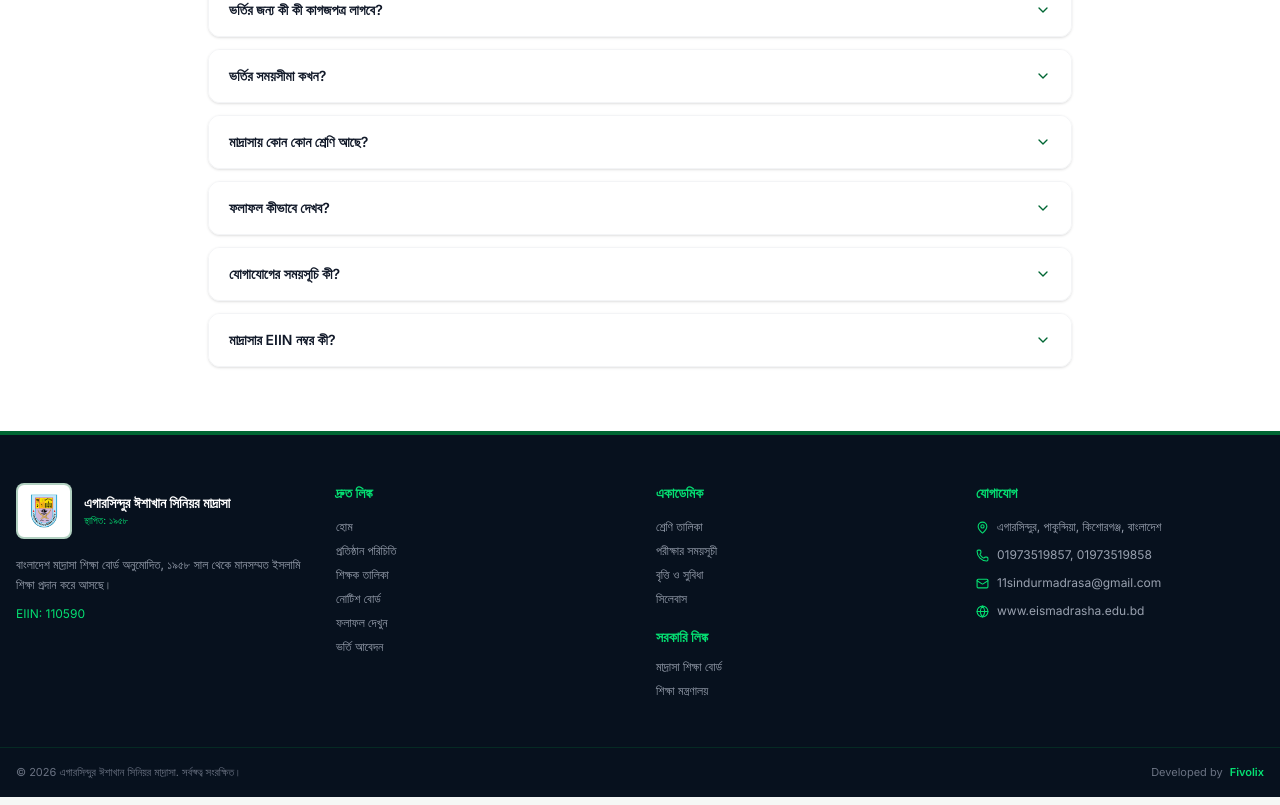
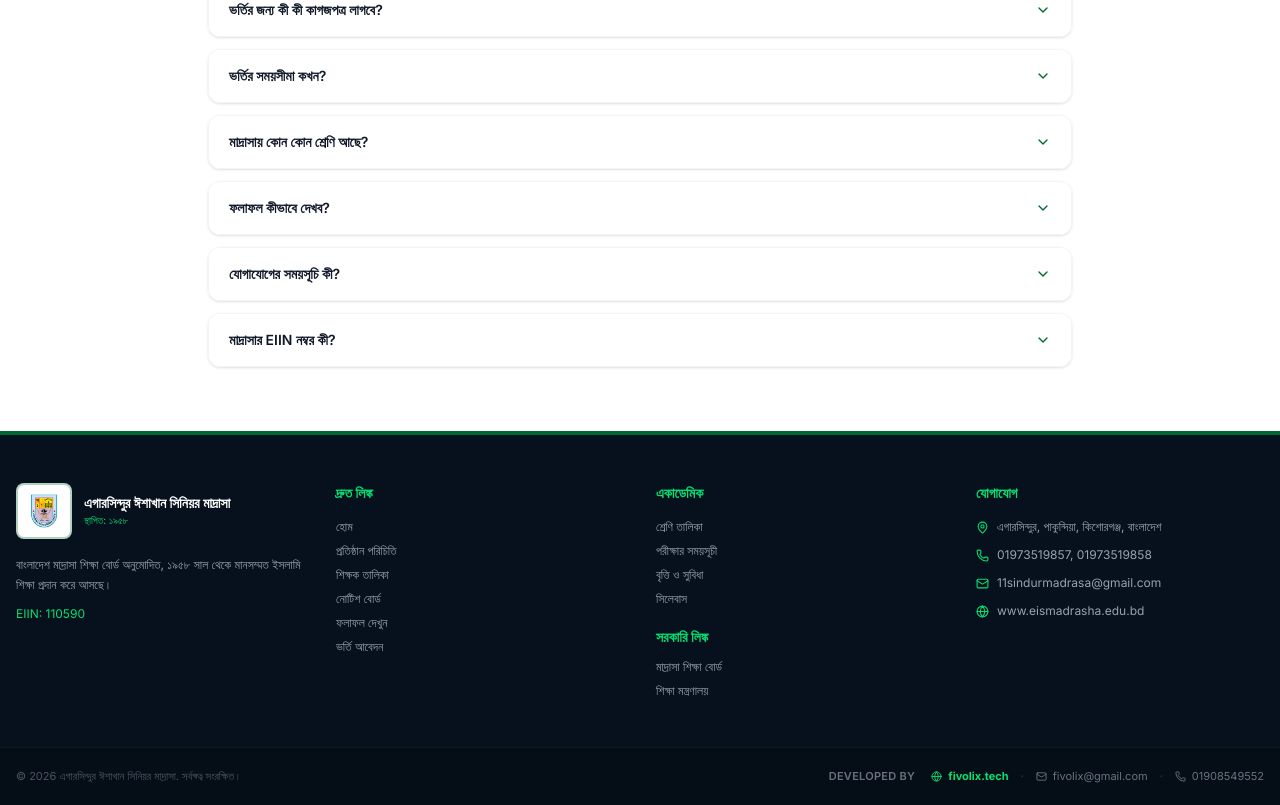
Before and after one commit to shantonudebnath/College-Management-System, a Next.js app: page / in a window 1280 px wide. Shown: the part 4468-5273 px from the top of the page. Built offline with nearby package versions, Linux system fonts and the light colour scheme; no server answers; the database is empty.

Commit message:
feat: add Fivolix developer footer to all pages (admin, student, teacher dashboards + public footer)

```diff
--- a/src/app/admin/layout.tsx
+++ b/src/app/admin/layout.tsx
@@ -1,11 +1,13 @@
 import AdminSidebar from '@/components/layout/AdminSidebar';
+import DevFooter from '@/components/layout/DevFooter';
 
 export default function AdminLayout({ children }: { children: React.ReactNode }) {
   return (
     <div className="flex h-screen overflow-hidden bg-[#f8f7ff]">
       <AdminSidebar />
-      <div className="flex-1 overflow-y-auto">
-        {children}
+      <div className="flex-1 overflow-y-auto flex flex-col">
+        <div className="flex-1">{children}</div>
+        <DevFooter />
       </div>
     </div>
   );
--- a/src/app/student/layout.tsx
+++ b/src/app/student/layout.tsx
@@ -1,11 +1,13 @@
 import StudentSidebar from '@/components/layout/StudentSidebar';
+import DevFooter from '@/components/layout/DevFooter';
 
 export default function StudentLayout({ children }: { children: React.ReactNode }) {
   return (
     <div className="flex h-screen overflow-hidden bg-[#f8f7ff]">
       <StudentSidebar />
-      <div className="flex-1 overflow-y-auto">
-        {children}
+      <div className="flex-1 overflow-y-auto flex flex-col">
+        <div className="flex-1">{children}</div>
+        <DevFooter />
       </div>
     </div>
   );
--- a/src/app/teacher/layout.tsx
+++ b/src/app/teacher/layout.tsx
@@ -1,13 +1,15 @@
 import TeacherSidebar from '@/components/layout/TeacherSidebar';
 import { CurrentTeacherProvider } from '@/context/CurrentTeacherContext';
+import DevFooter from '@/components/layout/DevFooter';
 
 export default function TeacherLayout({ children }: { children: React.ReactNode }) {
   return (
     <CurrentTeacherProvider>
       <div className="flex h-screen overflow-hidden bg-[#f8f7ff]">
         <TeacherSidebar />
-        <div className="flex-1 overflow-y-auto">
-          {children}
+        <div className="flex-1 overflow-y-auto flex flex-col">
+          <div className="flex-1">{children}</div>
+          <DevFooter />
         </div>
       </div>
     </CurrentTeacherProvider>
--- /dev/null
+++ b/src/components/layout/DevFooter.tsx
@@ -0,0 +1,34 @@
+import { Globe, Mail, Phone } from 'lucide-react';
+
+export default function DevFooter() {
+  return (
+    <div className="border-t border-gray-100 bg-white px-6 py-3">
+      <div className="flex flex-col sm:flex-row items-center justify-between gap-2 text-[11px] text-gray-400">
+        <p>© {new Date().getFullYear()} সকল স্বত্ব সংরক্ষিত।</p>
+        <div className="flex flex-wrap items-center justify-center gap-3">
+          <span className="text-gray-500 font-semibold">Developed by</span>
+          <a
+            href="https://fivolix.tech"
+            target="_blank"
+            rel="noopener noreferrer"
+            className="flex items-center gap-1 text-purple-600 hover:text-purple-800 font-bold transition-colors"
+          >
+            <Globe size={11} /> fivolix.tech
+          </a>
+          <a
+            href="mailto:fivolix@gmail.com"
+            className="flex items-center gap-1 hover:text-gray-600 transition-colors"
+          >
+            <Mail size={11} /> fivolix@gmail.com
+          </a>
+          <a
+            href="tel:01908549552"
+            className="flex items-center gap-1 hover:text-gray-600 transition-colors"
+          >
+            <Phone size={11} /> 01908549552
+          </a>
+        </div>
+      </div>
+    </div>
+  );
+}
--- a/src/components/layout/Footer.tsx
+++ b/src/components/layout/Footer.tsx
@@ -83,15 +83,31 @@ export default function Footer() {
         </div>
       </div>
 
-      <div className="border-t border-[#006633]/30">
-        <div className="max-w-7xl mx-auto px-4 py-4 flex flex-col sm:flex-row justify-between items-center gap-2 text-[11px] text-gray-500">
-          <p>© {new Date().getFullYear()} {COLLEGE_INFO.nameBn}. সর্বস্বত্ব সংরক্ষিত।</p>
-          <p>
-            Developed by{' '}
-            <a href="https://fivolix.tech" target="_blank" rel="noopener noreferrer" className="text-green-400 hover:text-green-300 font-semibold transition-colors ml-1">
-              Fivolix
-            </a>
-          </p>
+      {/* Developer info section */}
+      <div className="border-t border-[#006633]/20 bg-[#050d16]">
+        <div className="max-w-7xl mx-auto px-4 py-5">
+          <div className="flex flex-col sm:flex-row items-center justify-between gap-3">
+            <p className="text-[11px] text-gray-600">© {new Date().getFullYear()} {COLLEGE_INFO.nameBn}. সর্বস্বত্ব সংরক্ষিত।</p>
+            <div className="flex flex-col sm:flex-row items-center gap-2 sm:gap-4">
+              <span className="text-[11px] text-gray-500 font-semibold tracking-wide uppercase">Developed by</span>
+              <div className="flex flex-wrap items-center justify-center gap-3 text-[11px]">
+                <a href="https://fivolix.tech" target="_blank" rel="noopener noreferrer"
+                  className="flex items-center gap-1.5 text-green-400 hover:text-green-300 font-bold transition-colors">
+                  <Globe size={11} /> fivolix.tech
+                </a>
+                <span className="text-gray-700 hidden sm:inline">·</span>
+                <a href="mailto:fivolix@gmail.com"
+                  className="flex items-center gap-1.5 text-gray-500 hover:text-green-400 transition-colors">
+                  <Mail size={11} /> fivolix@gmail.com
+                </a>
+                <span className="text-gray-700 hidden sm:inline">·</span>
+                <a href="tel:01908549552"
+                  className="flex items-center gap-1.5 text-gray-500 hover:text-green-400 transition-colors">
+                  <Phone size={11} /> 01908549552
+                </a>
+              </div>
+            </div>
+          </div>
         </div>
       </div>
     </footer>
```
